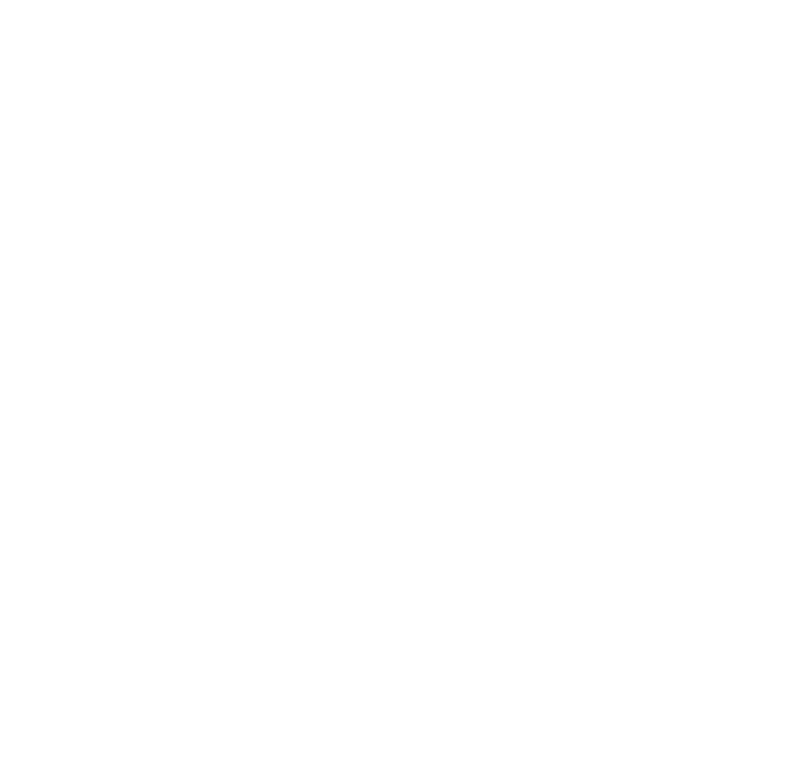
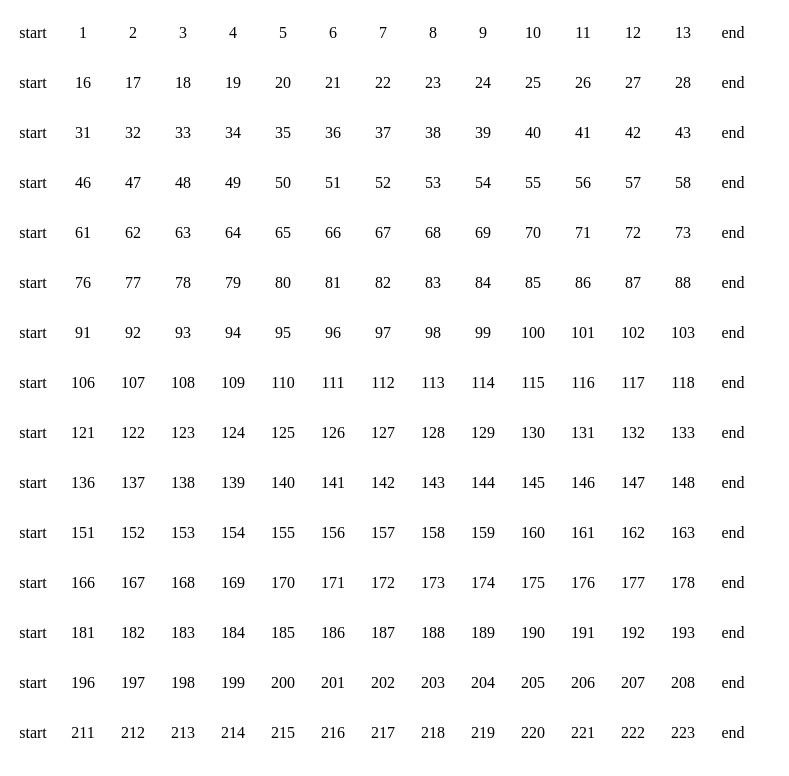
Before and after one commit to michaelbaldanza/ahhh-words, a plain HTML site: page index.html in a window 1280 px wide. Shown: the whole page, without its empty margins (0-789 px from the left). Drawn offline with Linux system fonts and the light colour scheme.

Commit message:
lay out board

```diff
--- a/css/main.css
+++ b/css/main.css
@@ -0,0 +1,12 @@
+#board {
+  display: grid;
+  grid-template-columns: repeat(15, 50px);
+}
+
+.tile {
+  min-width: 50px;
+  min-height: 50px;
+  text-align: center;
+  vertical-align: center;
+  line-height: 50px;
+}
--- a/index.html
+++ b/index.html
@@ -9,6 +9,6 @@
   <script defer src="js/main.js"></script>
 </head>
 <body>
-
+  <div id="board"></div>
 </body>
 </html>
--- a/js/main.js
+++ b/js/main.js
@@ -1 +1,23 @@
-const tiles = new Array(15*15).fill('');
+const squares = new Array(15*15).fill('');
+
+const board = document.getElementById('board');
+
+function createSquares() {
+  for (i = 0; i < squares.length; i++) {
+    let square = document.createElement('div');
+    square.setAttribute('squareNo', i.toString());
+    square.setAttribute('class', 'tile');
+    square.textContent = i.toString();
+    board.appendChild(square);
+    if (i === 0 || i % 15 === 0) {
+      square.setAttribute('pos', 'start');
+      square.textContent = 'start';
+    }
+    if ((i + 1) % 15 === 0) {
+      square.setAttribute('pos', 'end');
+      square.textContent = 'end';
+    }
+  }
+}
+
+createSquares();
```
